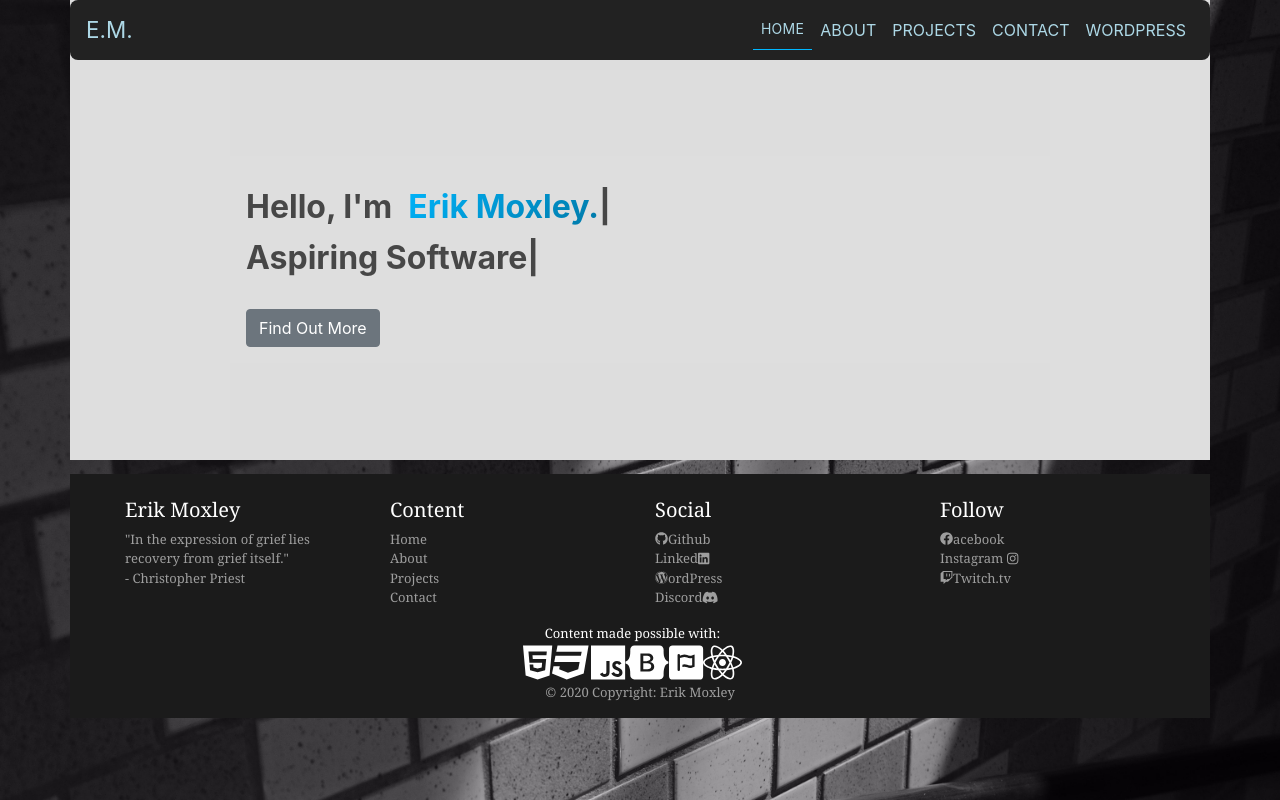
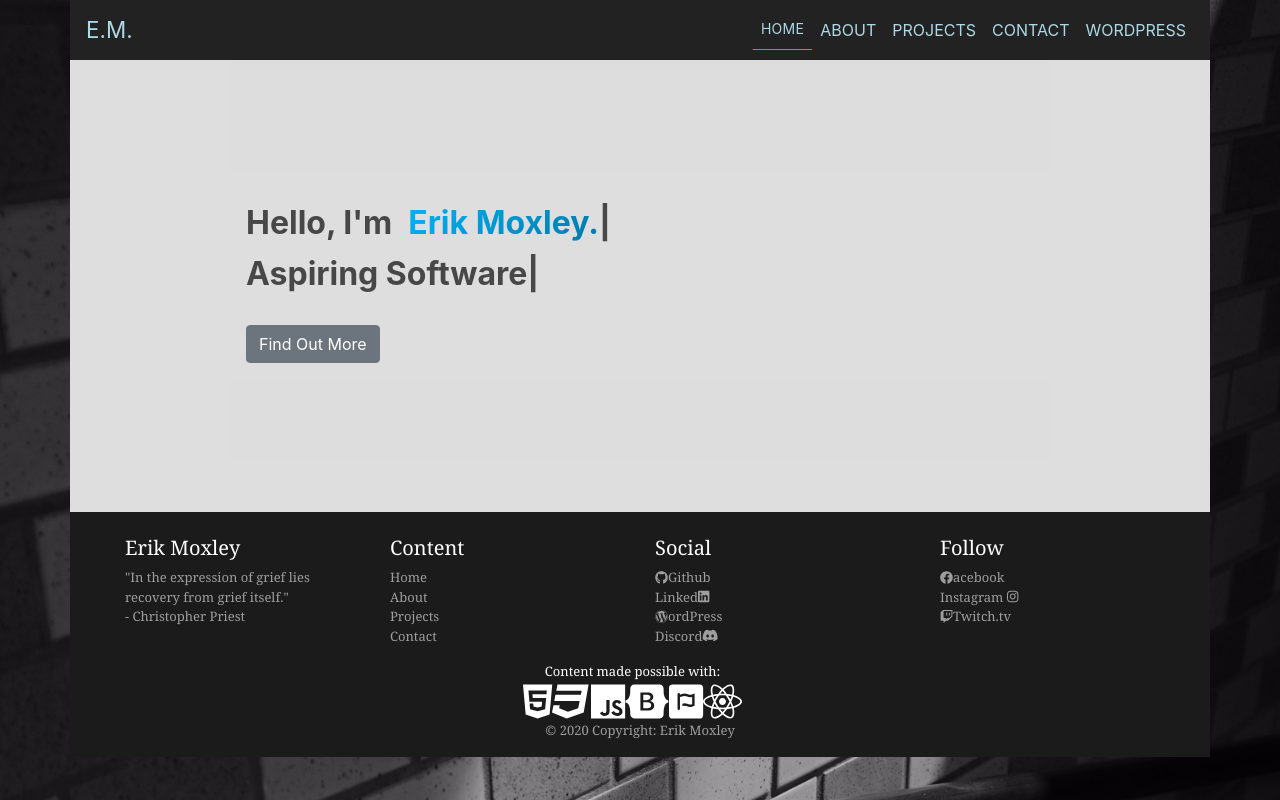
Before and after one commit to ErikMoxley/portfolio, a React (Create React App) app: page / in a window 1280 px wide. Built offline with nearby package versions, Linux system fonts and the light colour scheme.

Commit message:
adjusting container sizes and spacing

```diff
--- a/src/App.js
+++ b/src/App.js
@@ -12,7 +12,7 @@ import Footer from "./components/Footer";
 function App() {
   return (
     <BrowserRouter>
-      <div className="container">
+      <div className="container main-container">
         <NavigationBar />
         <Switch>
           <Route exact path="/" component={Home} />
--- a/src/styles/Footer.css
+++ b/src/styles/Footer.css
@@ -29,7 +29,7 @@
 
 .container {
   margin-top: 0rem;
-  margin-bottom: 0rem;
+  margin-bottom: -2rem;
   padding-left: 0px !important;
   padding-right: 0px !important;
 }
--- a/src/styles/Home.css
+++ b/src/styles/Home.css
@@ -8,6 +8,11 @@
 .container {
   max-width: 1140px;
   background-color: hsl(0, 0%, 87%);
+}
+
+.main-container {
+  min-height: 65vh;
+  margin-top: 10rem;
 }
 
 .hero {
--- a/src/styles/Nav.css
+++ b/src/styles/Nav.css
@@ -1,6 +1,6 @@
 .navbar {
   display: flex;
-  border-radius: 8px;
+  border-radius: 0px;
   background-color: #00b7ff;
   text-transform: uppercase;
   text-decoration: none !important;
--- a/src/styles/Projects.css
+++ b/src/styles/Projects.css
@@ -98,6 +98,6 @@
 }
 
 .hovereffect:hover a.info {
-  -webkit-transition-delay: 0.2s;
-  transition-delay: 0.2s;
+  -webkit-transition-delay: 0s;
+  transition-delay: 0s;
 }
```
